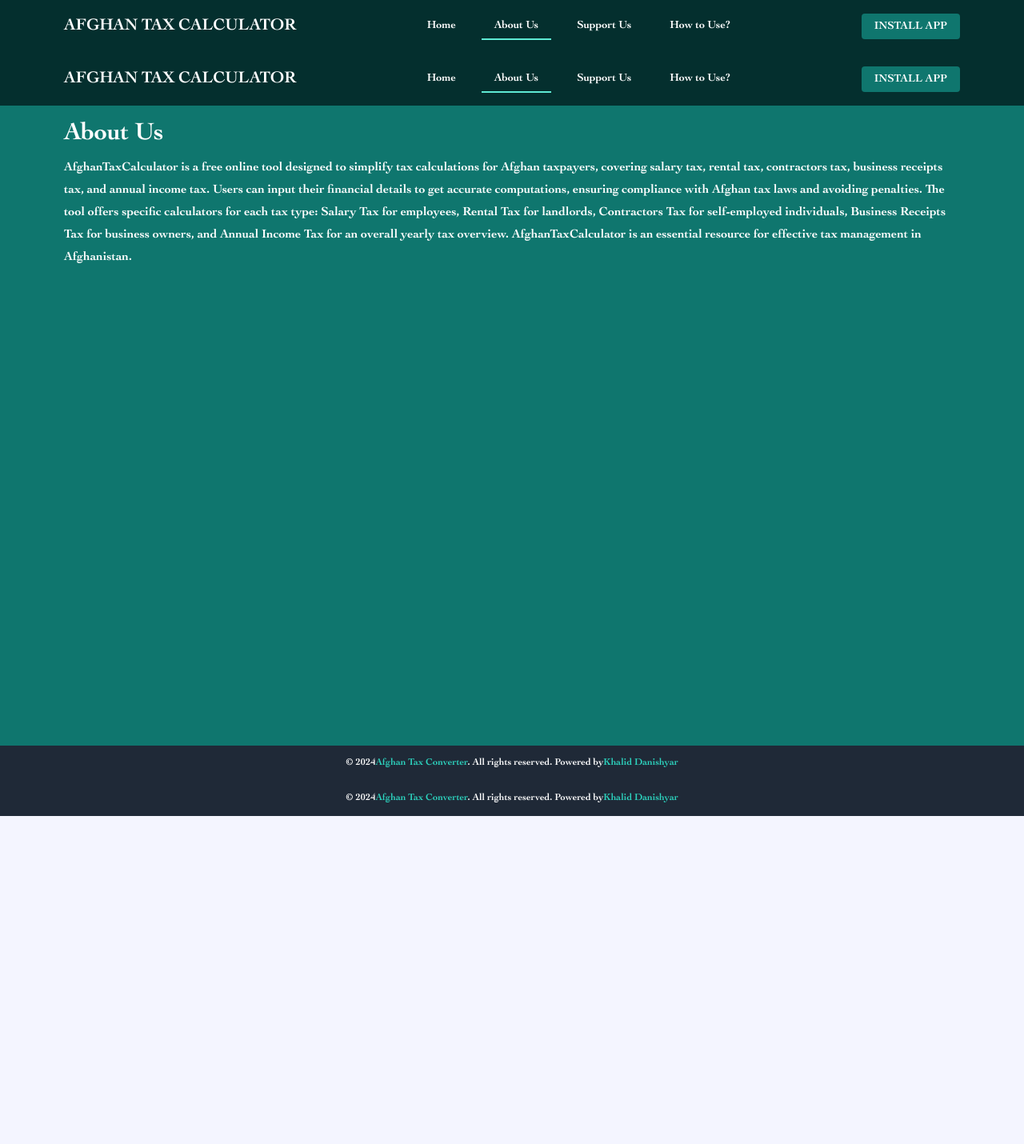
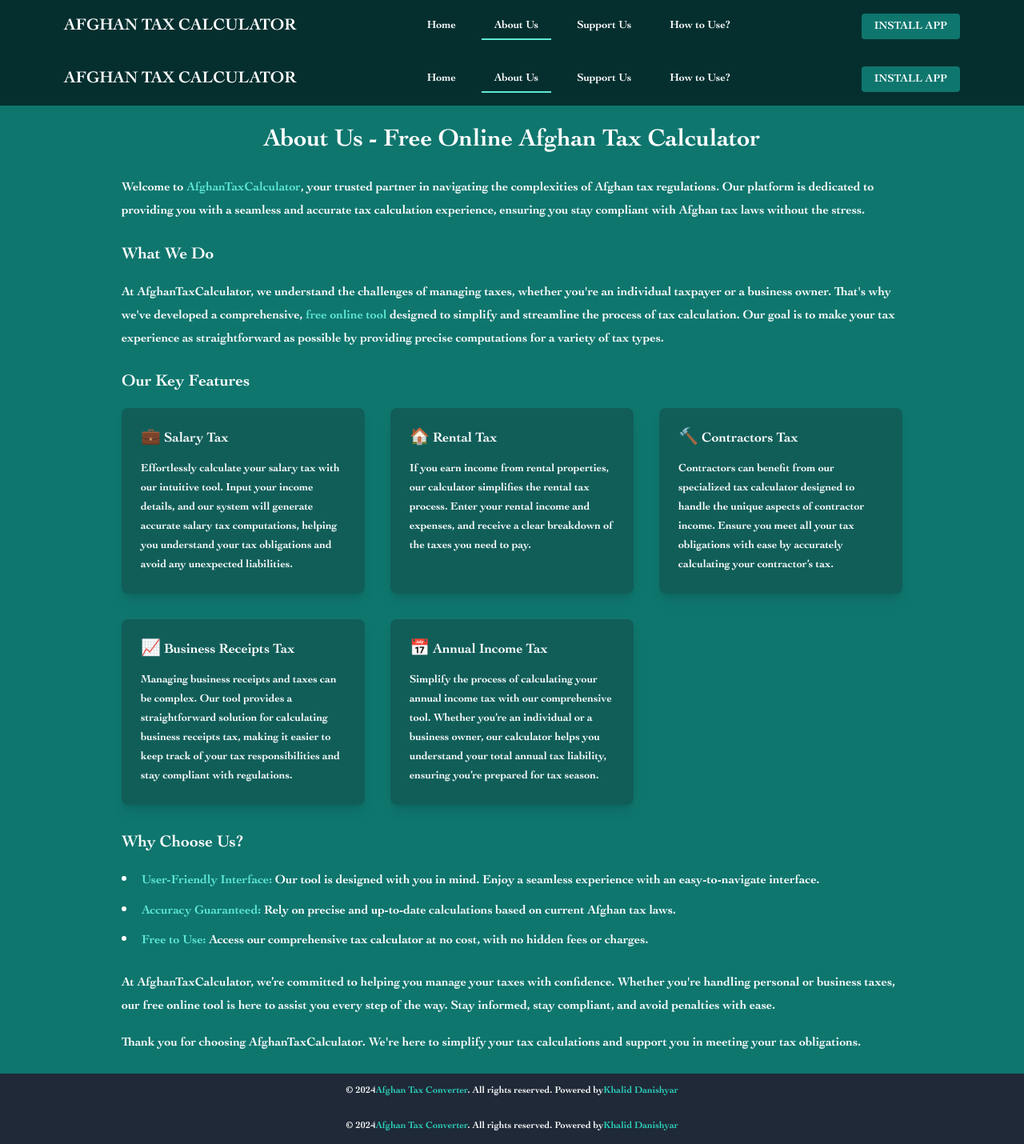
Before and after one commit to danishyarkhwork/afghan-tax-calculator, a Next.js app: page /about in a window 1280 px wide. Shown: the whole page at 80% size. Before the commit the page ends 1020 px from the top, so only its background shows below. Built offline with nearby package versions, Linux system fonts and the light colour scheme.

Commit message:
fix: support and about page fixed

```diff
--- a/app/about/page.tsx
+++ b/app/about/page.tsx
@@ -6,22 +6,115 @@ const AboutPage: React.FC = () => {
   return (
     <RootLayout>
       <div className="bg-teal-700 min-h-screen text-white">
-        <main className="container mx-auto p-4 max-w-6xl">
-          <h2 className="text-2xl md:text-4xl font-bold mb-2 text-center md:text-left">
-            About Us
+        <main className="container mx-auto p-6 max-w-5xl">
+          <h2 className="text-3xl md:text-4xl font-bold mb-6 text-center">
+            About Us - Free Online Afghan Tax Calculator
           </h2>
-          <p className="text-lg mb-2">
-            AfghanTaxCalculator is a free online tool designed to simplify tax
-            calculations for Afghan taxpayers, covering salary tax, rental tax,
-            contractors tax, business receipts tax, and annual income tax. Users
-            can input their financial details to get accurate computations,
-            ensuring compliance with Afghan tax laws and avoiding penalties. The
-            tool offers specific calculators for each tax type: Salary Tax for
-            employees, Rental Tax for landlords, Contractors Tax for
-            self-employed individuals, Business Receipts Tax for business
-            owners, and Annual Income Tax for an overall yearly tax overview.
-            AfghanTaxCalculator is an essential resource for effective tax
-            management in Afghanistan.
+
+          <p className="mb-6 text-lg leading-relaxed">
+            Welcome to{" "}
+            <span className="font-bold text-teal-300">AfghanTaxCalculator</span>
+            , your trusted partner in navigating the complexities of Afghan tax
+            regulations. Our platform is dedicated to providing you with a
+            seamless and accurate tax calculation experience, ensuring you stay
+            compliant with Afghan tax laws without the stress.
+          </p>
+
+          <h3 className="text-2xl font-semibold mb-4">What We Do</h3>
+          <p className="mb-6 text-lg leading-relaxed">
+            At AfghanTaxCalculator, we understand the challenges of managing
+            taxes, whether you're an individual taxpayer or a business owner.
+            That's why we've developed a comprehensive,{" "}
+            <strong className="text-teal-300">free online tool</strong> designed
+            to simplify and streamline the process of tax calculation. Our goal
+            is to make your tax experience as straightforward as possible by
+            providing precise computations for a variety of tax types.
+          </p>
+
+          <h3 className="text-2xl font-semibold mb-4">Our Key Features</h3>
+          <div className="grid md:grid-cols-2 lg:grid-cols-3 gap-8">
+            <div className="bg-teal-800 p-6 rounded-lg shadow-lg hover:bg-teal-700 transition duration-300 ease-in-out">
+              <h4 className="text-xl font-semibold mb-3">💼 Salary Tax</h4>
+              <p>
+                Effortlessly calculate your salary tax with our intuitive tool.
+                Input your income details, and our system will generate accurate
+                salary tax computations, helping you understand your tax
+                obligations and avoid any unexpected liabilities.
+              </p>
+            </div>
+            <div className="bg-teal-800 p-6 rounded-lg shadow-lg hover:bg-teal-700 transition duration-300 ease-in-out">
+              <h4 className="text-xl font-semibold mb-3">🏠 Rental Tax</h4>
+              <p>
+                If you earn income from rental properties, our calculator
+                simplifies the rental tax process. Enter your rental income and
+                expenses, and receive a clear breakdown of the taxes you need to
+                pay.
+              </p>
+            </div>
+            <div className="bg-teal-800 p-6 rounded-lg shadow-lg hover:bg-teal-700 transition duration-300 ease-in-out">
+              <h4 className="text-xl font-semibold mb-3">🔨 Contractors Tax</h4>
+              <p>
+                Contractors can benefit from our specialized tax calculator
+                designed to handle the unique aspects of contractor income.
+                Ensure you meet all your tax obligations with ease by accurately
+                calculating your contractor’s tax.
+              </p>
+            </div>
+            <div className="bg-teal-800 p-6 rounded-lg shadow-lg hover:bg-teal-700 transition duration-300 ease-in-out">
+              <h4 className="text-xl font-semibold mb-3">
+                📈 Business Receipts Tax
+              </h4>
+              <p>
+                Managing business receipts and taxes can be complex. Our tool
+                provides a straightforward solution for calculating business
+                receipts tax, making it easier to keep track of your tax
+                responsibilities and stay compliant with regulations.
+              </p>
+            </div>
+            <div className="bg-teal-800 p-6 rounded-lg shadow-lg hover:bg-teal-700 transition duration-300 ease-in-out">
+              <h4 className="text-xl font-semibold mb-3">
+                📅 Annual Income Tax
+              </h4>
+              <p>
+                Simplify the process of calculating your annual income tax with
+                our comprehensive tool. Whether you’re an individual or a
+                business owner, our calculator helps you understand your total
+                annual tax liability, ensuring you’re prepared for tax season.
+              </p>
+            </div>
+          </div>
+
+          <h3 className="text-2xl font-semibold mt-8 mb-4">Why Choose Us?</h3>
+          <ul className="list-disc list-inside space-y-2 mb-6 text-lg leading-relaxed">
+            <li>
+              <strong className="text-teal-300">
+                User-Friendly Interface:
+              </strong>{" "}
+              Our tool is designed with you in mind. Enjoy a seamless experience
+              with an easy-to-navigate interface.
+            </li>
+            <li>
+              <strong className="text-teal-300">Accuracy Guaranteed:</strong>{" "}
+              Rely on precise and up-to-date calculations based on current
+              Afghan tax laws.
+            </li>
+            <li>
+              <strong className="text-teal-300">Free to Use:</strong> Access our
+              comprehensive tax calculator at no cost, with no hidden fees or
+              charges.
+            </li>
+          </ul>
+
+          <p className="text-lg leading-relaxed">
+            At AfghanTaxCalculator, we’re committed to helping you manage your
+            taxes with confidence. Whether you're handling personal or business
+            taxes, our free online tool is here to assist you every step of the
+            way. Stay informed, stay compliant, and avoid penalties with ease.
+          </p>
+          <p className="mt-4 text-lg leading-relaxed">
+            Thank you for choosing AfghanTaxCalculator. We're here to simplify
+            your tax calculations and support you in meeting your tax
+            obligations.
           </p>
         </main>
       </div>
--- a/app/support-us/page.tsx
+++ b/app/support-us/page.tsx
@@ -1,27 +1,126 @@
-// app/about/page.tsx
+// app/support/page.tsx
 import React from "react";
 import RootLayout from "../layout";
 
-const SupportUsPage: React.FC = () => {
+const SupportPage: React.FC = () => {
   return (
     <RootLayout>
       <div className="bg-teal-700 min-h-screen text-white">
-        <main className="container mx-auto p-4 max-w-6xl">
-          <h2 className="text-2xl md:text-4xl font-bold mb-2 text-center md:text-left">
-            Support Us
+        <main className="container mx-auto p-6 max-w-5xl">
+          <h2 className="text-3xl md:text-4xl font-bold mb-6 text-center">
+            Support Us - Afghan Tax Calculator
           </h2>
-          <p className="text-lg mb-2">
-            AfghanTaxCalculator is a free online tool designed to simplify tax
-            calculations for Afghan taxpayers, covering salary tax, rental tax,
-            contractors tax, business receipts tax, and annual income tax. Users
-            can input their financial details to get accurate computations,
-            ensuring compliance with Afghan tax laws and avoiding penalties. The
-            tool offers specific calculators for each tax type: Salary Tax for
-            employees, Rental Tax for landlords, Contractors Tax for
-            self-employed individuals, Business Receipts Tax for business
-            owners, and Annual Income Tax for an overall yearly tax overview.
-            AfghanTaxCalculator is an essential resource for effective tax
-            management in Afghanistan.
+
+          <p className="mb-6 text-lg leading-relaxed">
+            At{" "}
+            <span className="font-bold text-teal-300">AfghanTaxCalculator</span>
+            , we are dedicated to providing a free and accurate tool for
+            navigating Afghan tax regulations. To continue offering and
+            improving our services, we need your support. Here’s how you can
+            help us make a difference:
+          </p>
+
+          <h3 className="text-2xl font-semibold mb-4">Why Support Us?</h3>
+          <p className="mb-6 text-lg leading-relaxed">
+            Your support helps us maintain and enhance our platform, ensuring
+            that Afghan taxpayers have access to the best tools for managing
+            their tax obligations. With your help, we can continue offering our
+            services for free and improve our features to better serve our
+            users.
+          </p>
+
+          <h3 className="text-2xl font-semibold mb-4">Ways to Support Us</h3>
+          <div className="grid md:grid-cols-2 lg:grid-cols-3 gap-8">
+            <div className="bg-teal-800 p-6 rounded-lg shadow-lg hover:bg-teal-700 transition duration-300 ease-in-out">
+              <h4 className="text-xl font-semibold mb-3">💸 Donate</h4>
+              <p>
+                Your financial contributions are crucial for keeping
+                AfghanTaxCalculator operational. Donations help us cover costs
+                and invest in new features.
+              </p>
+              <ul className="mt-4">
+                <li>
+                  <a href="#" className="text-teal-300 hover:text-teal-100">
+                    Donate via PayPal
+                  </a>
+                </li>
+                <li>
+                  <a href="#" className="text-teal-300 hover:text-teal-100">
+                    Donate via Bank Transfer
+                  </a>
+                </li>
+              </ul>
+            </div>
+
+            <div className="bg-teal-800 p-6 rounded-lg shadow-lg hover:bg-teal-700 transition duration-300 ease-in-out">
+              <h4 className="text-xl font-semibold mb-3">📣 Spread the Word</h4>
+              <p>
+                Help us reach more users by sharing AfghanTaxCalculator with
+                your network. The more people know about us, the more we can
+                help.
+              </p>
+              <ul className="mt-4">
+                <li>
+                  <a href="#" className="text-teal-300 hover:text-teal-100">
+                    Share on Social Media
+                  </a>
+                </li>
+                <li>
+                  <a href="#" className="text-teal-300 hover:text-teal-100">
+                    Refer a Friend
+                  </a>
+                </li>
+              </ul>
+            </div>
+
+            <div className="bg-teal-800 p-6 rounded-lg shadow-lg hover:bg-teal-700 transition duration-300 ease-in-out">
+              <h4 className="text-xl font-semibold mb-3">
+                📝 Provide Feedback
+              </h4>
+              <p>
+                Your feedback helps us improve our tool. Share your thoughts,
+                report issues, or suggest new features.
+              </p>
+              <a href="#" className="text-teal-300 hover:text-teal-100">
+                Submit Feedback
+              </a>
+            </div>
+
+            <div className="bg-teal-800 p-6 rounded-lg shadow-lg hover:bg-teal-700 transition duration-300 ease-in-out">
+              <h4 className="text-xl font-semibold mb-3">🤝 Volunteer</h4>
+              <p>
+                If you have skills that can help us, consider volunteering.
+                Whether you’re a tax expert or a developer, your contributions
+                are valuable.
+              </p>
+              <a
+                href="mailto:volunteer@afghantaxcalculator.com"
+                className="text-teal-300 hover:text-teal-100"
+              >
+                Contact Us for Volunteer Opportunities
+              </a>
+            </div>
+          </div>
+
+          <h3 className="text-2xl font-semibold mt-8 mb-4">
+            Join Us in Making a Difference
+          </h3>
+          <p className="mb-6 text-lg leading-relaxed">
+            Your support is crucial in helping us continue our mission of
+            providing a reliable and free tax calculator for Afghan taxpayers.
+            Together, we can make a significant impact and help our users
+            navigate their tax obligations with ease.
+          </p>
+          <p className="mt-4 text-lg leading-relaxed">
+            Thank you for being a part of the AfghanTaxCalculator community. For
+            any questions or additional support, please reach out to us at{" "}
+            <a
+              href="mailto:support@afghantaxcalculator.com"
+              className="text-teal-300 hover:text-teal-100"
+            >
+              support@afghantaxcalculator.com
+            </a>
+            .
           </p>
         </main>
       </div>
@@ -29,4 +128,4 @@ const SupportUsPage: React.FC = () => {
   );
 };
 
-export default SupportUsPage;
+export default SupportPage;
```
Also changed, not shown: app/components/common/Header.tsx (+6 -1 lines).
